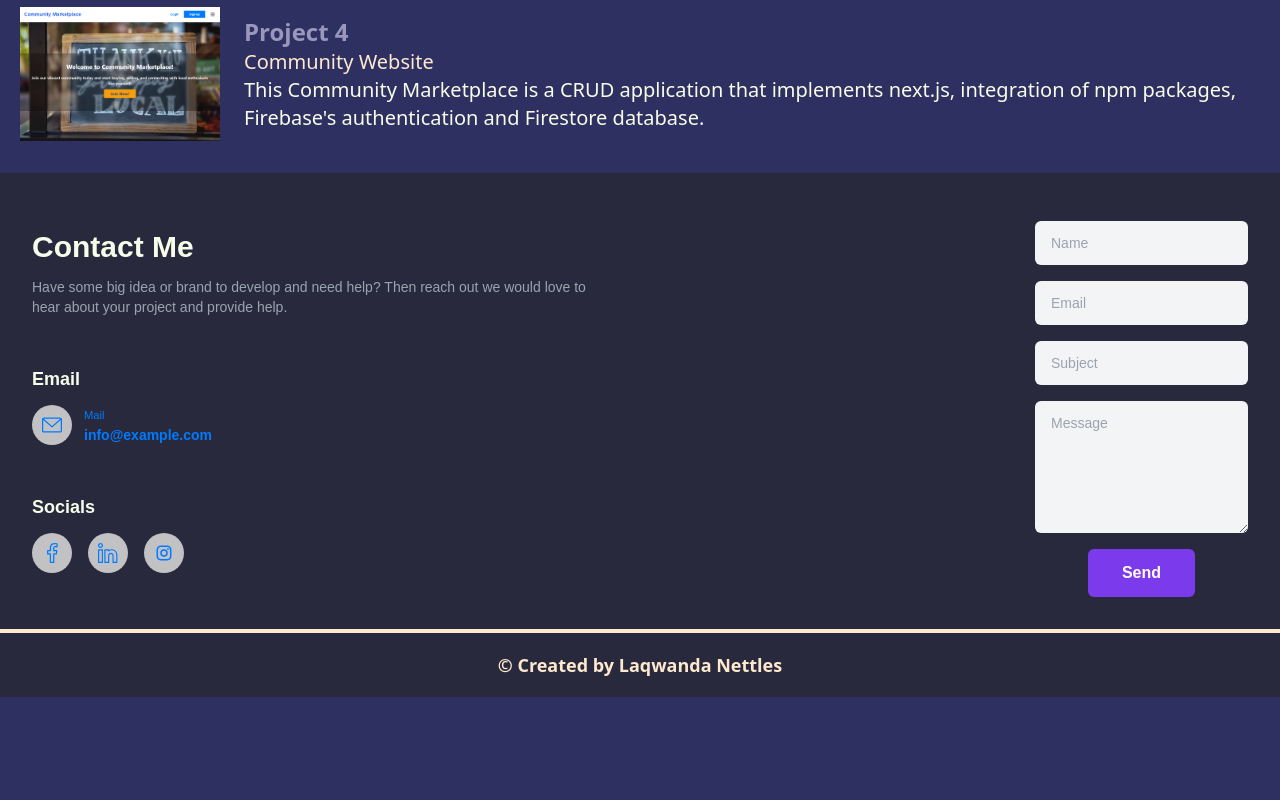
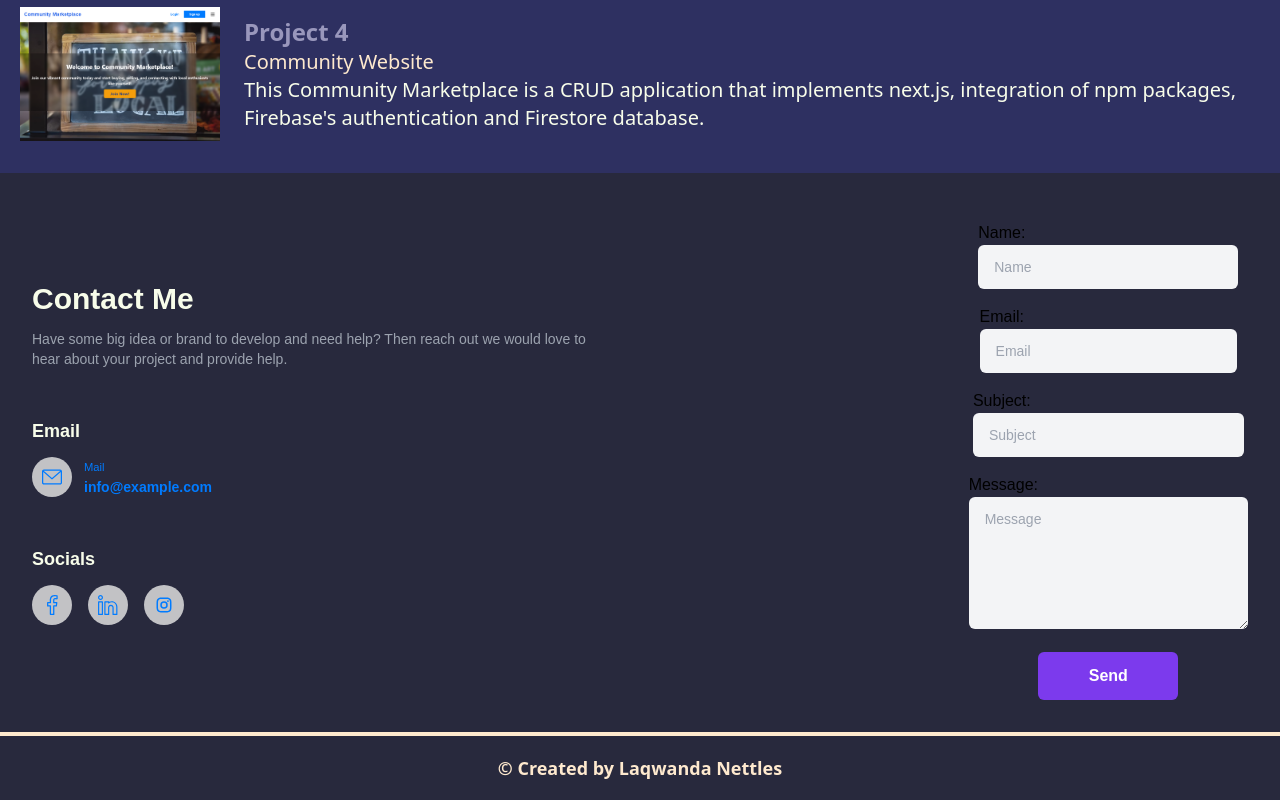
Before and after one commit to Codex-Level-3/Portfolio, a Next.js app: page / in a window 1280 px wide. Shown: the part 1586-2386 px from the top of the page. Before the commit the page ends 2283 px from the top, so only its background shows below. Built offline with nearby package versions, Linux system fonts and the light colour scheme.

Commit message:
adde label to form

```diff
--- a/src/app/components/Contact.jsx
+++ b/src/app/components/Contact.jsx
@@ -95,34 +95,48 @@ export default function Contact() {
       <form
         netlify
         netlify-honeypot="bot-field"
+        data-netlify="true"
         name="contact"
-        className="ml-auto space-y-4 flex flex-col justify-center items-center"
+        className="ml-auto space-y-4 flex flex-col justify-center items-center text-black"
       >
         <input type="hidden" name="bot-field" />
+        <label>
+          Name:
           <input
             name="name"
             type="text"
             placeholder="Name"
             className="w-full rounded-md py-3 px-4 bg-gray-100 text-sm outline-[#007bff]"
           />
+        </label>
+        <label>
+          Email:
           <input
             name="email"
             type="email"
             placeholder="Email"
             className="w-full rounded-md py-3 px-4 bg-gray-100 text-sm outline-[#007bff]"
           />
+        </label>
+        <label>
+          Subject:
           <input
             name="subject"
             type="text"
             placeholder="Subject"
             className="w-full rounded-md py-3 px-4 bg-gray-100 text-sm outline-[#007bff]"
           />
+        </label>
+        <label>
+          Message:
           <textarea
             name="message"
             placeholder="Message"
             rows="6"
             className="w-full rounded-md px-4 bg-gray-100 text-sm pt-3 outline-[#007bff]"
           ></textarea>
+        </label>
+
         <button
           type="submit"
           className="text-white bg-violet-600  hover:bg-violet-700 font-semibold rounded-md text-md px-4 py-3 w-1/2"
```
Lines whose indentation alone changed are shown as unchanged.
